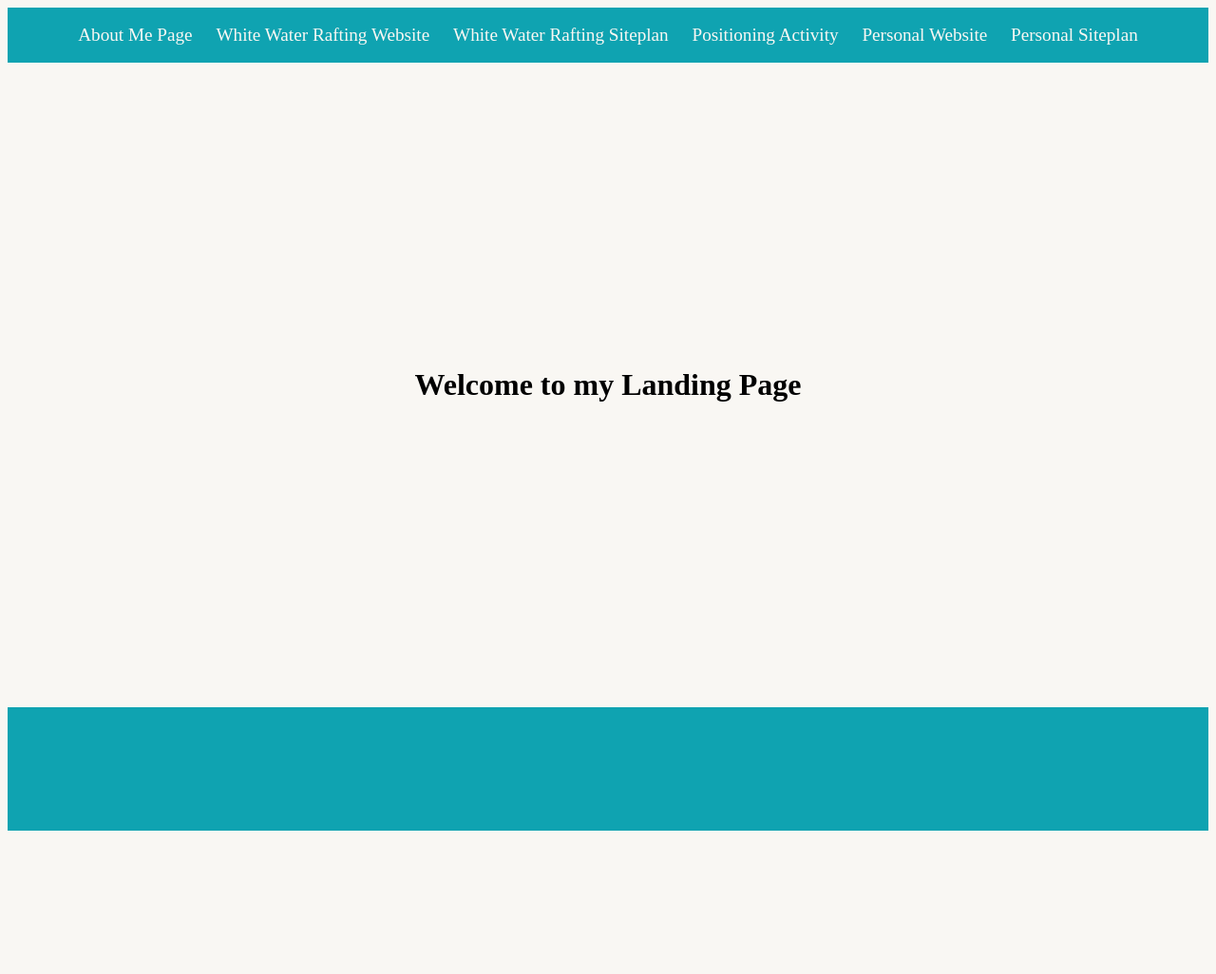
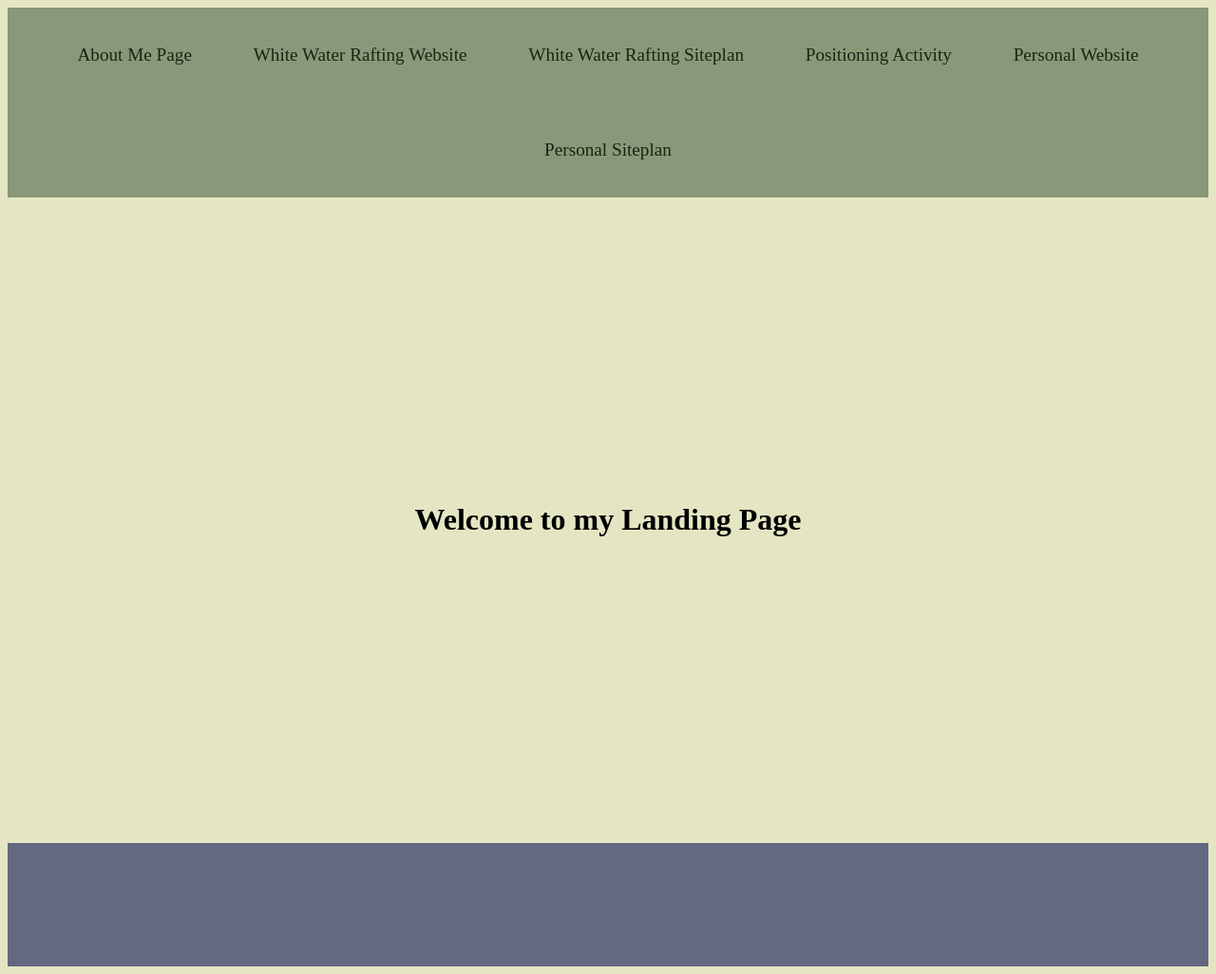
Before and after one commit to lizziecole5/wdd130, a plain HTML site: page index.html in a window 1280 px wide. Shown: the whole page at 95% size. Before the commit the page ends 883 px from the top, so only its background shows below. Drawn offline with Linux system fonts and the light colour scheme.

Commit message:
changed colors of landing page

```diff
--- a/index.html
+++ b/index.html
@@ -7,29 +7,25 @@
 </head>
     <style>
         body {
-            background: #F9F7F3;
-        }
-        img {
-            border: 50px double #0FA3B1;
+            background: #E4E6C3;
         }
         nav {
-            background: #0FA3B1;
-            line-height: 3em;
+            background: #899878;
+            line-height: 100px;
             text-align: center;
             font-size: 1.2em;
         }
         nav a {
-            padding: 1em;
             min-width: 120px;
             text-decoration: none;
-            padding: 10px;
+            padding: 30px;
         }
         nav a:link, nav a:visited {
-            color: #F9F7F3;
+            color: #152614;
         }
         nav a:hover {
-            color: #16DB65;
-            background-color: #474448;
+            color: #E4E6C3;
+            background-color: #152614;
         }
         h1 {
             text-align: center;
@@ -38,7 +34,7 @@
         footer {
             text-align: center;
             padding: 50px;
-            background: #0FA3B1;
+            background: #646881;
             font-size: 30px;
         }
     </style>
```
